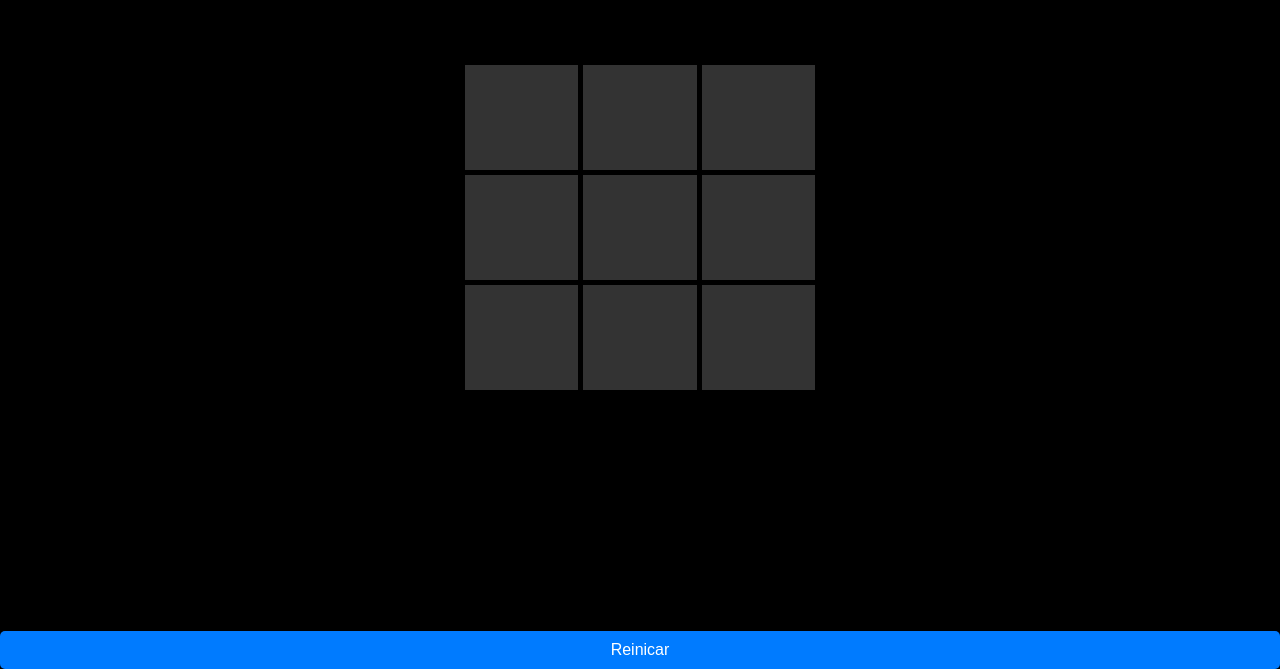
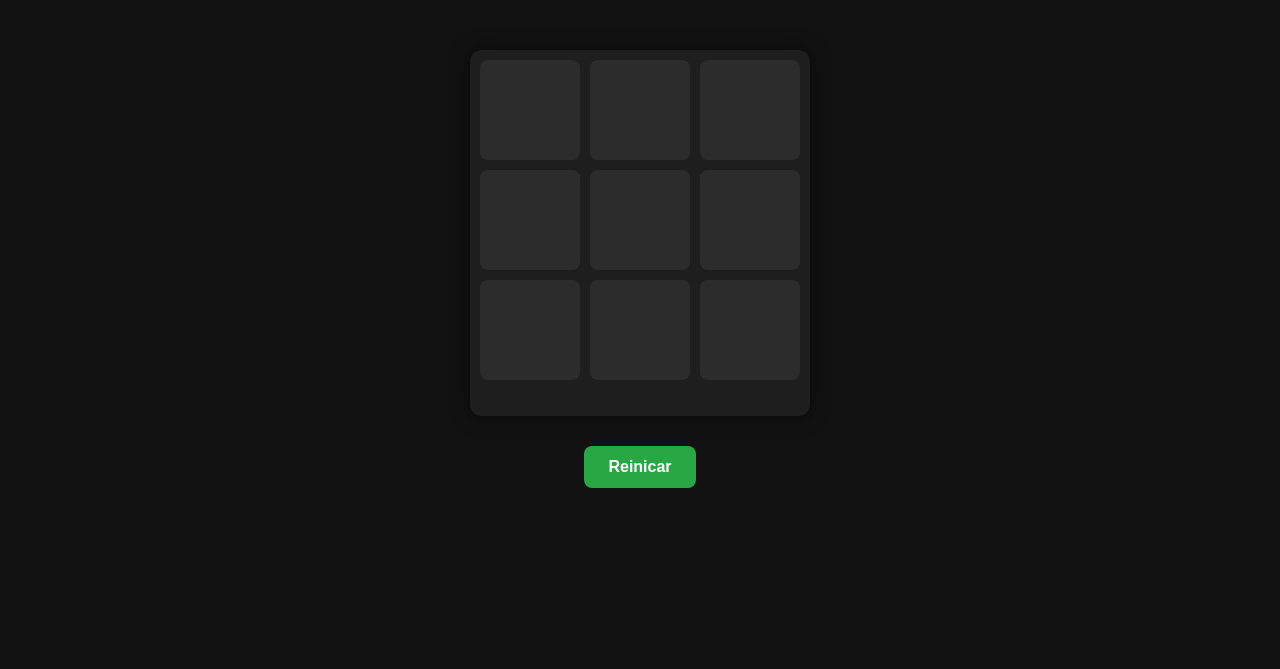
Before and after one commit to EduNagado/Jogo-da-Velha, a plain HTML site: page index.html in a window 1280 px wide. Shown: the part 131-800 px from the top of the page. Drawn offline with Linux system fonts and the light colour scheme.

Commit message:
feat: Finalização da ux

```diff
--- a/style.css
+++ b/style.css
@@ -1,58 +1,79 @@
-*{
-    margin: 0px;
-    padding: 0px;
+* {
+    margin: 0;
+    padding: 0;
     box-sizing: border-box;
 }
 
-body{
+body {
     font-family: 'Poppins', sans-serif;
-    background-color: #000000;
-}
-
-main{
-    display: flex;
-    flex-direction: column;
-    justify-content: center;
-    height: 100vh;
-}
-
-.game-board{
-    display: grid;
-    grid-template-columns: repeat(3, 1fr);
-    grid-template-rows: repeat(3, 1fr);
-    gap: 5px;
-    width: 350px;
-    height: 350px;
-    margin: auto;
-}
-
-
-.game-board div{
+    background-color: #121212;
+    color: #fff;
     display: flex;
     justify-content: center;
     align-items: center;
-    font-size: 2rem;
-    color: #ffffff;
-    background-color: #333333;
+    min-height: 100vh;
+}
+
+main {
+    display: flex;
+    flex-direction: column;
+    align-items: center;
+    gap: 20px;
+}
+
+.game-board {
+    display: grid;
+    grid-template-columns: repeat(3, 100px);
+    grid-template-rows: repeat(3, 100px);
+    gap: 10px;
+    background-color: #1e1e1e;
+    padding: 10px;
+    border-radius: 12px;
+    box-shadow: 0 0 20px rgba(0, 0, 0, 0.6);
+}
+
+.cell {
+    display: flex;
+    justify-content: center;
+    align-items: center;
+    font-size: 2.5rem;
+    color: #fff;
+    background-color: #2c2c2c;
+    border-radius: 8px;
     cursor: pointer;
+    transition: background-color 0.2s, transform 0.1s;
+}
+
+.cell:hover {
+    background-color: #3d3d3d;
+    transform: scale(1.05);
+}
+
+.cell:active {
+    transform: scale(0.98);
 }
 
 .btn-reiniciar {
-
-    margin-top: 20px;
-    padding: 10px 20px;
+    margin-top: 10px;
+    padding: 12px 24px;
     font-size: 1rem;
+    font-weight: bold;
     color: #ffffff;
-    background-color: #007bff;
+    background-color: #28a745;
     border: none;
-    border-radius: 5px;
+    border-radius: 8px;
     cursor: pointer;
+    transition: background-color 0.3s, transform 0.2s;
 }
 
-h3{
-    color: #ffffff;
+.btn-reiniciar:hover {
+    background-color: #218838;
+    transform: scale(1.05);
+}
+
+#jogadorDaVez {
+    margin-top: 16px;
+    font-size: 1.2rem;
     text-align: center;
-    margin-top: 20px;
-    font-size: 20px;
-
+    color: #f1f1f1;
 }
```
